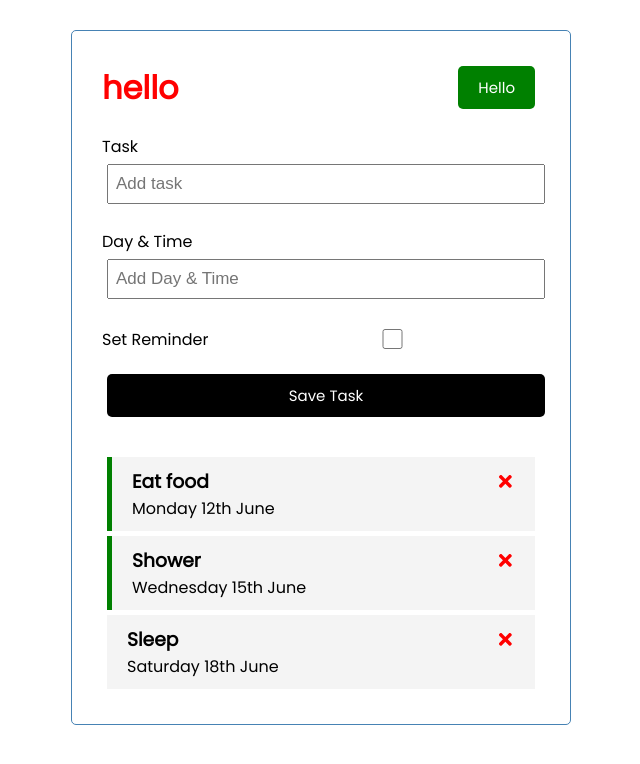
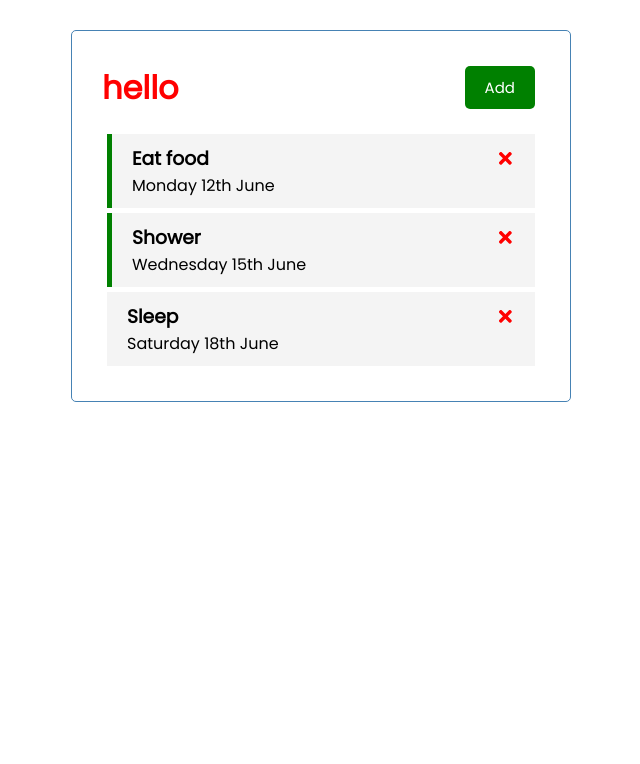
Before and after one commit to danCoda/react-tasks-list, a React (Create React App) app: page / in a window 1280 px wide. Shown: the top 764 px of the page, without its empty margins (319-959 px from the left). Built offline with nearby package versions, Linux system fonts and the light colour scheme.

Commit message:
Can toggle the Add form.

```diff
--- a/src/App.js
+++ b/src/App.js
@@ -4,6 +4,7 @@ import Tasks from './components/Tasks';
 import AddTask from './components/AddTask';
 
 const App = () => {
+  const [showAddTask, setShowAddTask] = useState(false);
 
   const [tasks, setTasks] = useState([
     {
@@ -45,8 +46,13 @@ const App = () => {
 
   return (
     <div className="container">
-      <Header title='hello'/>
-      <AddTask onAdd={addTask} />
+      <Header
+        onAdd={() => setShowAddTask(!showAddTask)}
+        showAdd={showAddTask}
+        title='hello'/>
+      {
+        showAddTask && <AddTask onAdd={addTask} />
+      }
       { tasks.length > 0 ?
         (
           <Tasks
--- a/src/components/Header.js
+++ b/src/components/Header.js
@@ -2,14 +2,13 @@ import PropTypes from 'prop-types'
 import Button from './Button'
 
 const Header = (props) => {
-    const onClick = () => {
-        console.log("CLick");
-    }
-
     return (
         <header className='header'>
             <h1 style={headingStyle}>{props.title}</h1>
-            <Button color='green' text='Hello' onClick={onClick}/>
+            <Button
+                color={props.showAdd ? 'red' : 'green'}
+                text={props.showAdd ? 'Close' : 'Add'}
+                onClick={props.onAdd}/>
         </header>
     )
 }
```
